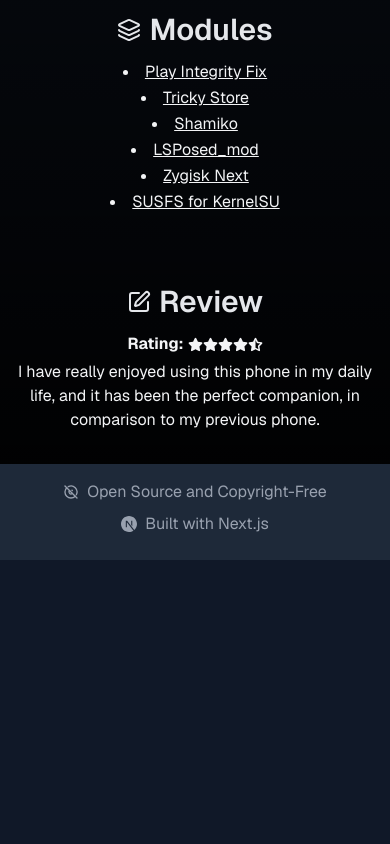
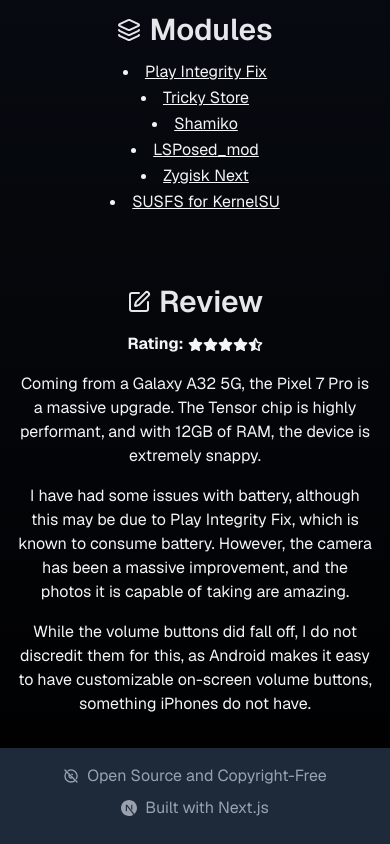
Before and after one commit to ihatenodejs/aidxnCC, a Next.js app: page /phone in a window 390 px wide. Shown: the part 1273-2117 px from the top of the page. Before the commit the page ends 1833 px from the top, so only its background shows below. Built offline with nearby package versions, Linux system fonts and the light colour scheme.

Commit message:
content: update review on /phone

```diff
--- a/app/phone/page.tsx
+++ b/app/phone/page.tsx
@@ -234,9 +234,14 @@
                   <FaStar size={15} /> <FaStar size={15} /> <FaStar size={15} /> <FaStar size={15} />{" "}
                   <FaStarHalfStroke size={15} />
                 </p>
-                <p className="max-w-sm">
-                  I have really enjoyed using this phone in my daily life, and it has been the perfect companion, in
-                  comparison to my previous phone.
+                <p className="max-w-sm mt-4 lg:text-sm">
+                  Coming from a Galaxy A32 5G, the Pixel 7 Pro is a massive upgrade. The Tensor chip is highly performant, and with 12GB of RAM, the device is extremely snappy.
+                </p>
+                <p className="max-w-sm mt-4 lg:text-sm">
+                  I have had some issues with battery, although this may be due to Play Integrity Fix, which is known to consume battery. However, the camera has been a massive improvement, and the photos it is capable of taking are amazing.
+                </p>
+                <p className="max-w-sm mt-4 lg:text-sm">
+                  While the volume buttons did fall off, I do not discredit them for this, as Android makes it easy to have customizable on-screen volume buttons, something iPhones do not have.
                 </p>
               </div>
             </div>
```
